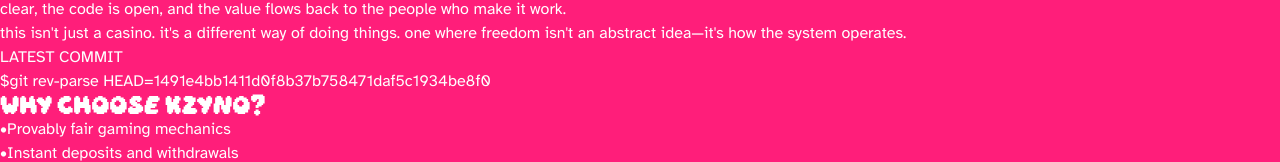
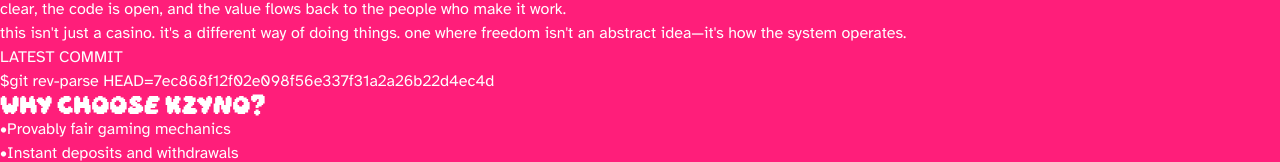
Before and after one commit to 0xe37d/kzyno, a Next.js app: page /about in a window 1280 px wide. Shown: the part 269-431 px from the top of the page. Built offline with nearby package versions, Linux system fonts and the light colour scheme.

Commit message:
chore: update commit hash

```diff
--- a/src/app/commit-hash.ts
+++ b/src/app/commit-hash.ts
@@ -1 +1 @@
-export const NEXT_PUBLIC_COMMIT_HASH: string = '1491e4bb1411d0f8b37b758471daf5c1934be8f0';
+export const NEXT_PUBLIC_COMMIT_HASH: string = '7ec868f12f02e098f56e337f31a2a26b22d4ec4d';
```
